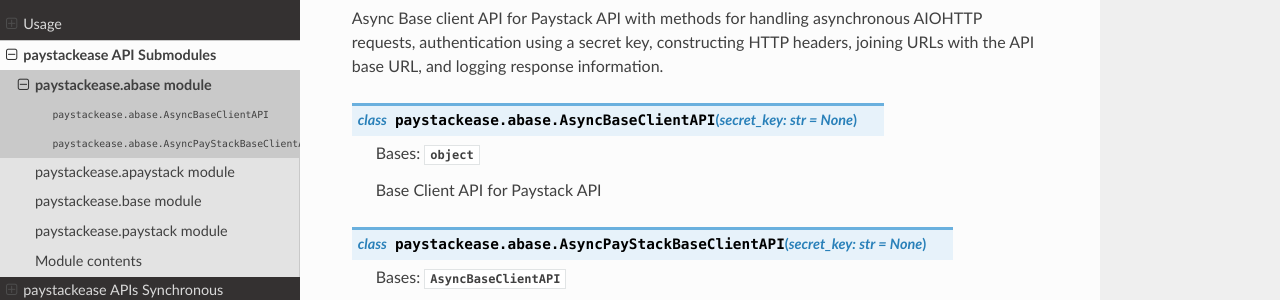
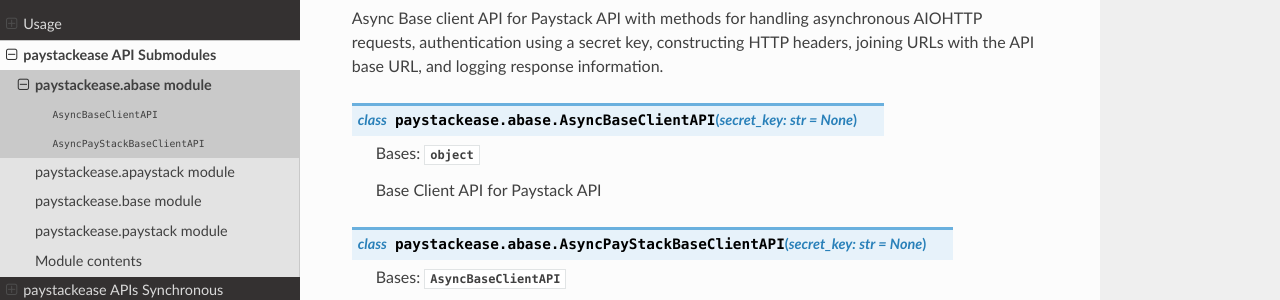
Before and after one commit to cla-bit/PayStackEase, a Sphinx documentation site: the page built from docs/source/abase.rst, in a window 1280 px wide. Shown: the part 153-453 px from the top of the page. Built offline with Sphinx 7.4.7 and the Read the Docs theme 2.0.0, drawn with Linux system fonts in a browser that asks for light colours.

Commit message:
updated abase.rst file

```diff
--- a/docs/source/abase.rst
+++ b/docs/source/abase.rst
@@ -7,14 +9,14 @@
 joining URLs with the API base URL, and logging response information.
 
 
-..  py:class:: paystackease.abase.AsyncBaseClientAPI(secret_key: str = None)
+..  py:class:: AsyncBaseClientAPI(secret_key: str = None)
 
     Bases: :py:class:`~object`
 
     Base Client API for Paystack API
 
 
-..  py:class:: paystackease.abase.AsyncPayStackBaseClientAPI(secret_key: str = None)
+..  py:class:: AsyncPayStackBaseClientAPI(secret_key: str = None)
 
 
     Bases: :py:class:`~paystackease.abase.AsyncBaseClientAPI`
--- a/docs/source/submodules.rst
+++ b/docs/source/submodules.rst
@@ -11,7 +11,6 @@
    paystack
 
 
-
 Module contents
 ---------------
 
```
Also changed, not shown: other parts of docs/source/abase.rst (+2 -0 lines).
